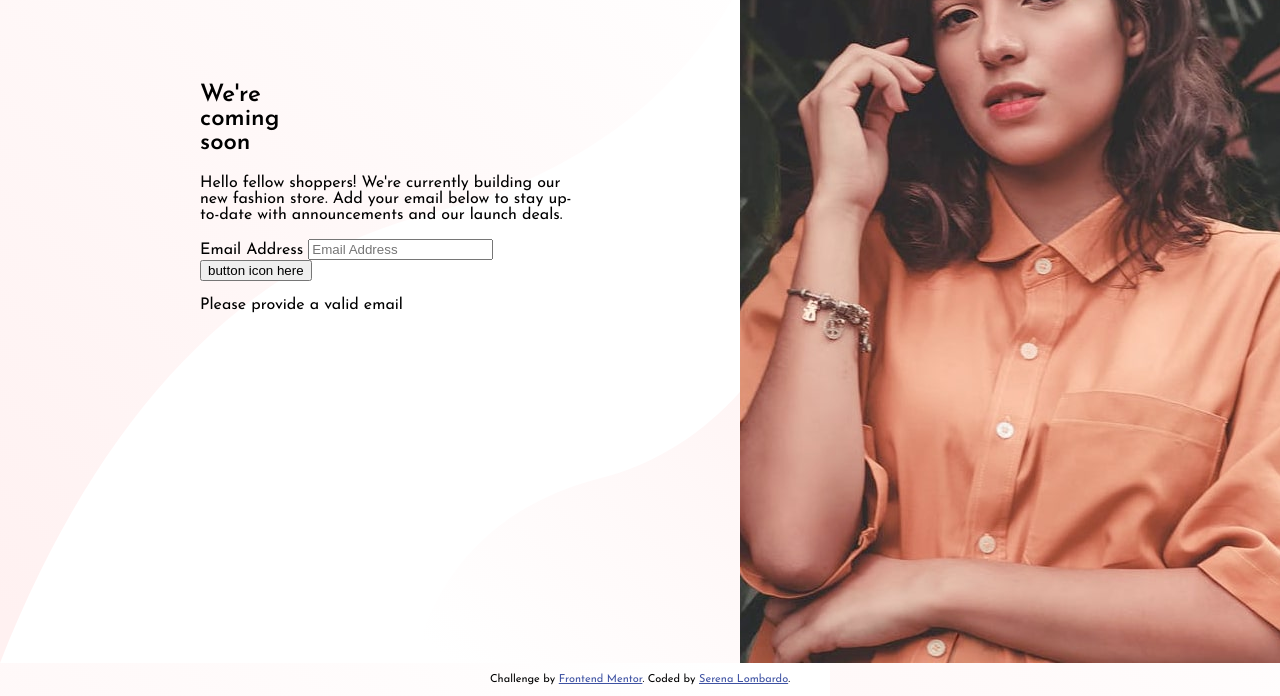
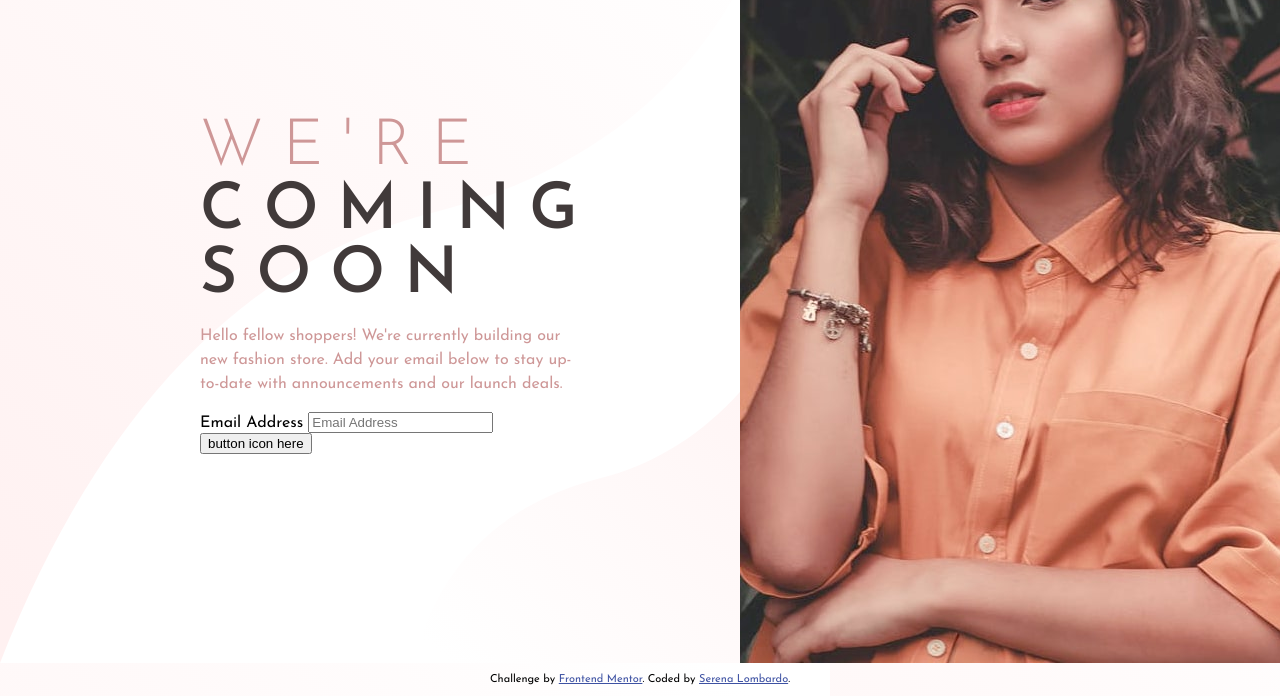
Before and after one commit to RaynaFaye/base-apparel-coming-soon, a plain HTML site: page index.html in a window 1280 px wide. Shown: the part 137-833 px from the top of the page. Drawn offline with Linux system fonts and the light colour scheme.

Commit message:
Title and text styles applied

```diff
--- a/css/style.css
+++ b/css/style.css
@@ -2,6 +2,7 @@ body {
   font-family: 'Josefin Sans', sans-serif;
   background: url(../images/bg-pattern-desktop.svg);
   margin: 0px;
+  font-size: 16px;
 }
 /* Container section */
 .container {
@@ -20,6 +21,23 @@ body {
 .container__title {
   display: flex;
   flex-direction: column;
+  text-transform: uppercase;
+  letter-spacing: 1.2rem;
+  font-size: 64px;
+  font-weight: 600;
+  margin-bottom: 5px;
+  color: hsl(0, 6%, 24%);
+}
+.container__title span:first-child {
+  color: hsl(0, 36%, 70%);
+  font-weight: 300;
+}
+.container__paragraph {
+  color: hsl(0, 36%, 70%);
+  line-height: 1.5;
+}
+.tooltip {
+  display: none;
 }
 /* Side image */
 .side-image {
--- a/index.html
+++ b/index.html
@@ -18,16 +18,17 @@
       </header>
       <section class="container__text">
         <h1 class="container__title"><span>We're</span> <span>coming</span> <span>soon</span></h1>
-        <p>
+        <p class="container__paragraph">
           Hello fellow shoppers! We're currently building our new fashion store. Add your email below to stay up-to-date with announcements and our
           launch deals.
         </p>
-        <form action="">
-          <label for="email">Email Address</label>
+        <form action="" class="container__form">
+          <!-- Label for accessibility -->
+          <label for="email" class="container__form__label">Email Address</label>
           <input type="text" id="email" name="email" placeholder="Email Address" />
           <input type="submit" value="button icon here" />
-          <p class="tooltip">Please provide a valid email</p>
         </form>
+        <p class="tooltip">Please provide a valid email</p>
       </section>
 
       <div class="side-image"></div>
```
